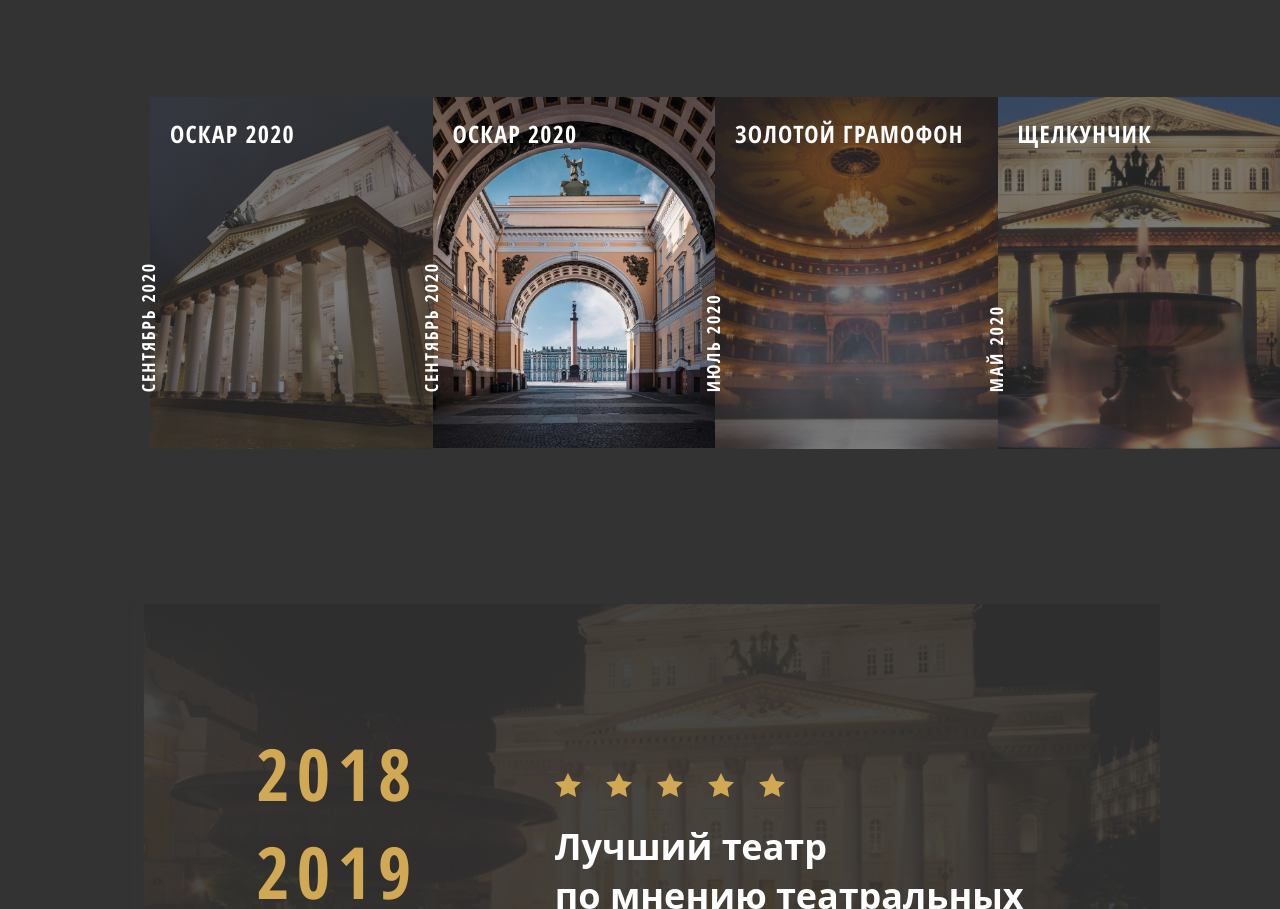
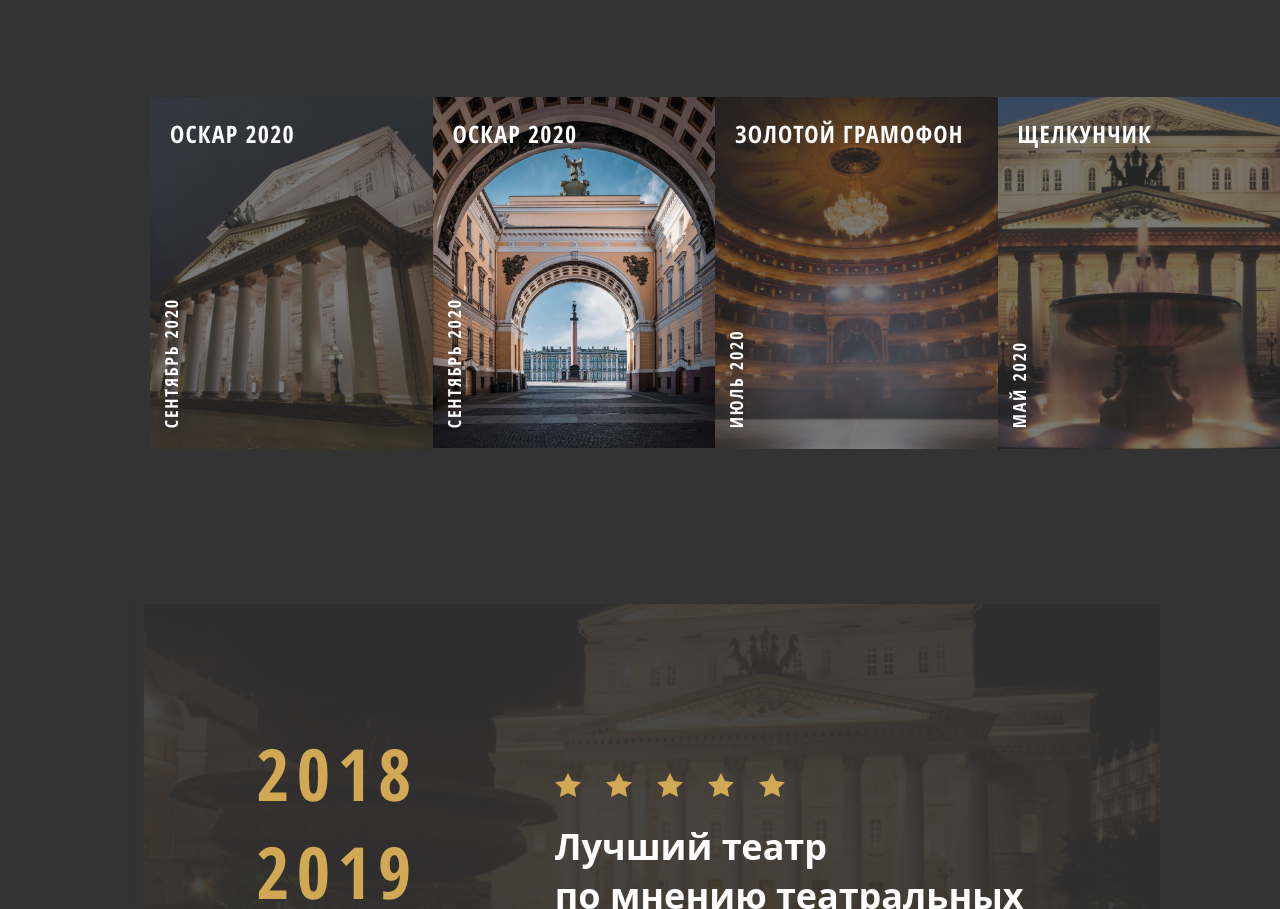
Before and after one commit to ruslan-training/bigtheatre, a plain HTML site: page index.html in a window 1280 px wide. Shown: the part 1878-2787 px from the top of the page. Drawn offline with Linux system fonts and the light colour scheme.

Commit message:
fullresol

```diff
--- a/main.css
+++ b/main.css
@@ -239,7 +239,7 @@ h2 {
     font-size: 18px;
     letter-spacing: 0.1em;
     text-transform: uppercase;
-    transform: rotate(-90deg) translate(186px, -143px);
+    transform: rotate(-90deg) translate(150px, -120px);
 }
 
 /* AWARDS */
```
